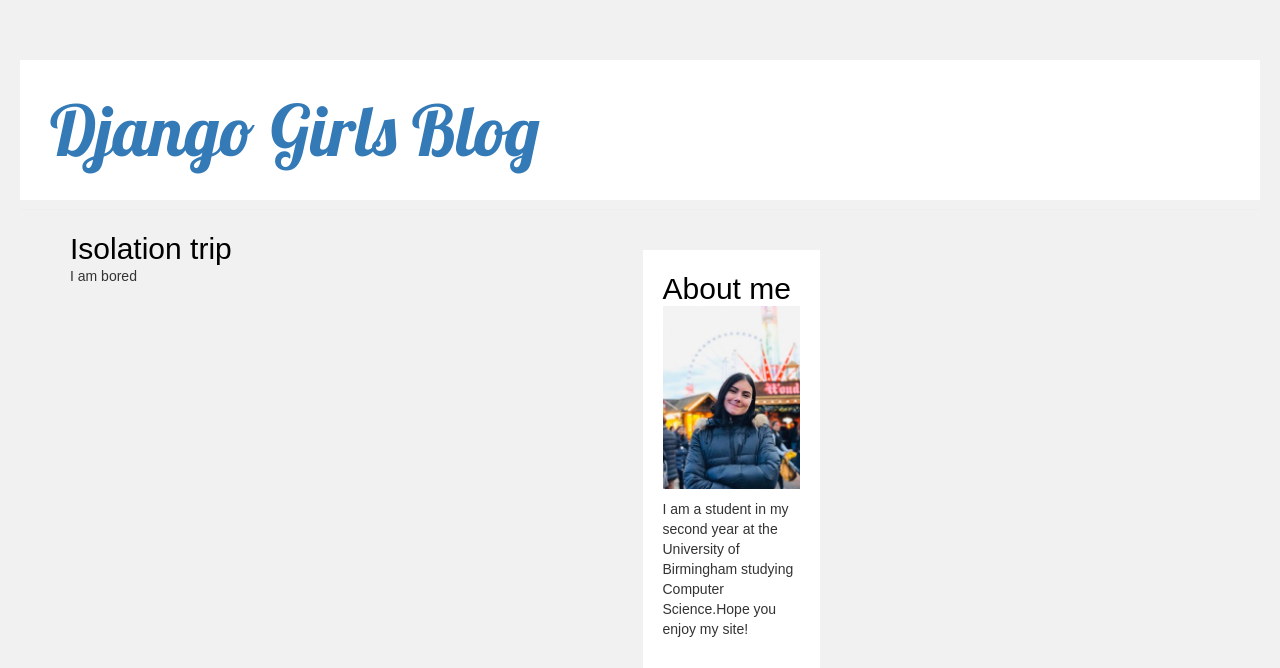
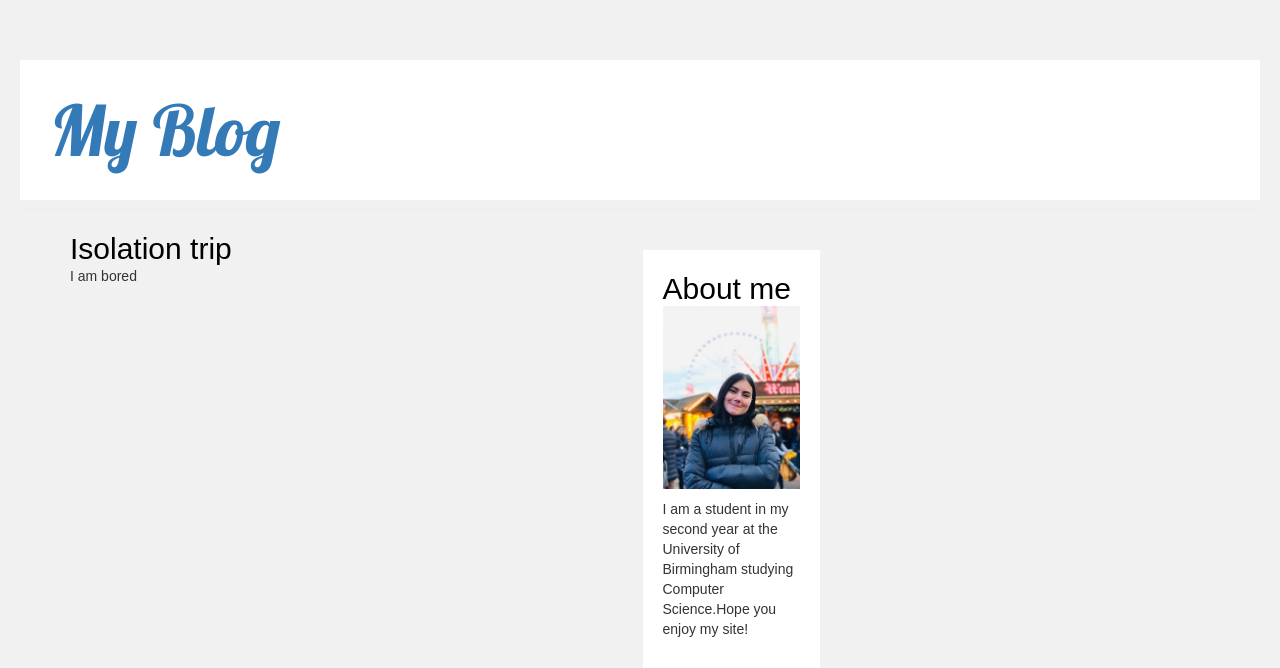
Before and after one commit to TeodoraSandu2912/my-first-blog, a Django app: page /post/1/ in a window 1280 px wide. Shown: the top 668 px of the page. Run offline with Django 3.2, Linux system fonts and the light colour scheme; data comes from the database, SQL or seed files in the repository; some libraries are stand-ins or nearby versions.

Commit message:
Changed site title.

```diff
--- a/blog/templates/blog/base.html
+++ b/blog/templates/blog/base.html
@@ -5,10 +5,10 @@
         <link rel="stylesheet" href="//maxcdn.bootstrapcdn.com/bootstrap/3.2.0/css/bootstrap-theme.min.css">
         <link href="//fonts.googleapis.com/css?family=Lobster&subset=latin,latin-ext" rel="stylesheet" type="text/css">
         <link rel="stylesheet" href="{% static 'css/blog.css' %}">
-        <title>Django Girls blog</title>
+        <title>My blog</title>
         <body>
             <div class="page-header">
-                <header><h1><a href="/">Django Girls Blog</a></h1></header>
+                <header><h1><a href="/">My Blog</a></h1></header>
             </div>
             <div class="content container">
                 <div class="row">
```
